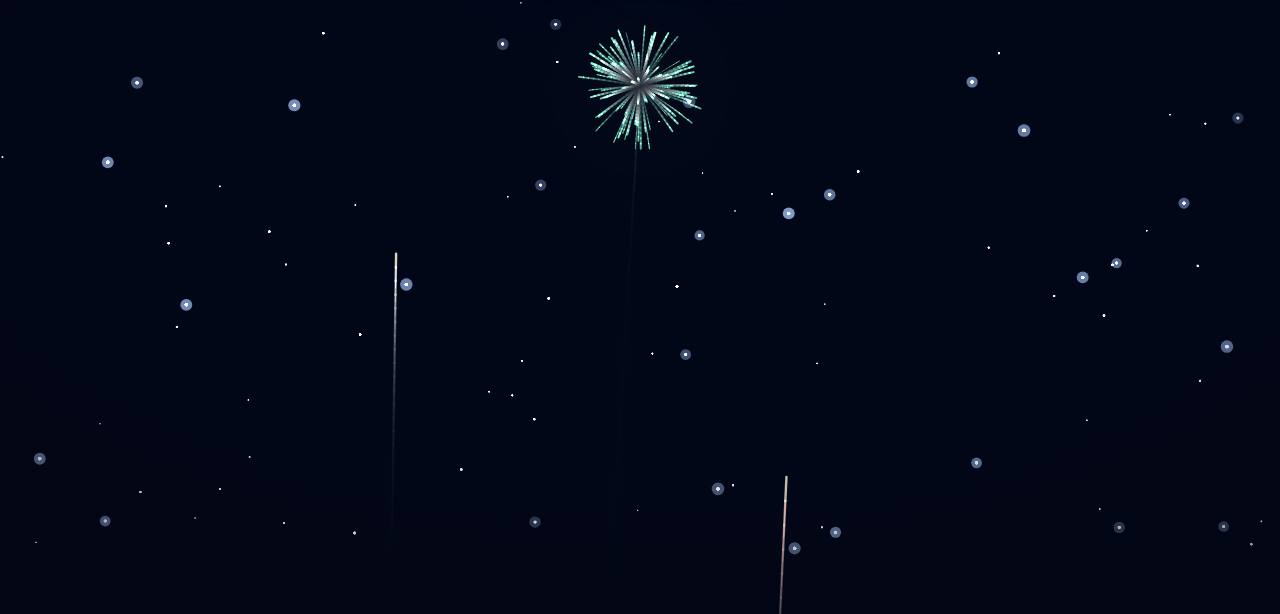
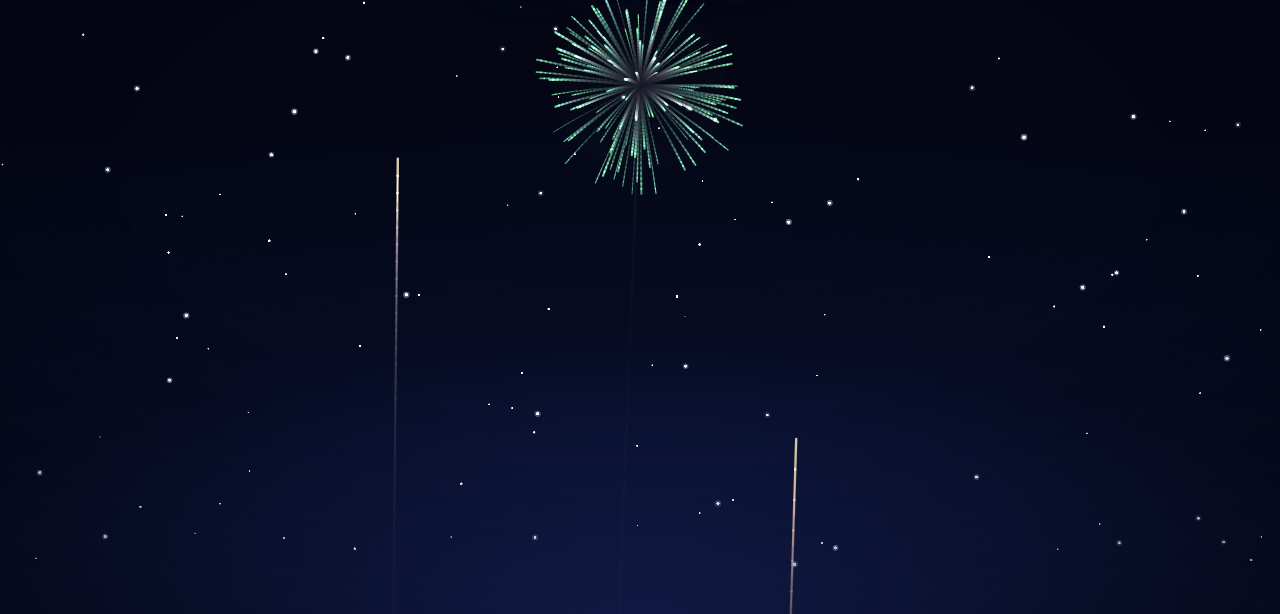
Before and after one commit to mubichmu-crypto/firework, a plain HTML site: page index.html in a window 1280 px wide. Shown: the part 186-800 px from the top of the page. Drawn offline with Linux system fonts and the light colour scheme; animation ran at ten frames a second.

Commit message:
Polish stars, sky gradient and burst density

```diff
--- a/index.html
+++ b/index.html
@@ -68,7 +68,7 @@
   var W = 0, H = 0, DPR = 1;
   var stars = [], rockets = [], sparks = [];
   var MAX_SPARKS = 2600;
-  var PALETTE = ['#ff5f6d','#ff8a3d','#ffd93d','#8affc1','#4ee6ff','#6b8cff','#b46bff','#ff6ec7','#ffffff','#ffb3c7'];
+  var PALETTE = ['#ff5f6d','#ff8a3d','#ffd93d','#8affc1','#4ee6ff','#6b8cff','#b46bff','#ff6ec7','#ffffff','#ffb3c7','#ffe98a'];
   var now = 0;
 
   function rnd(a,b){ return a + Math.random()*(b-a); }
@@ -81,21 +81,20 @@
     canvas.style.width = W + 'px'; canvas.style.height = H + 'px';
     ctx.setTransform(DPR,0,0,DPR,0,0);
     makeStars();
-    ctx.fillStyle = '#05071a';
-    ctx.fillRect(0,0,W,H);
+    ctx.clearRect(0,0,W,H);
   }
 
   function makeStars(){
-    var count = Math.round((W*H)/9000);
-    count = Math.max(70, Math.min(count, 220));
+    var count = Math.round((W*H)/7000);
+    count = Math.max(80, Math.min(count, 260));
     stars = [];
     for(var i=0;i<count;i++){
       stars.push({
         x: Math.random()*W,
-        y: Math.random()*H*0.92,
-        r: rnd(0.5,1.6),
+        y: Math.random()*H*0.94,
+        r: rnd(0.4,1.25),
         p: Math.random()*Math.PI*2,
-        s: rnd(0.6,2.0),
+        s: rnd(0.5,1.8),
         b: rnd(0.35,1)
       });
     }
@@ -106,17 +105,17 @@
     ctx.globalCompositeOperation = 'lighter';
     for(var i=0;i<stars.length;i++){
       var s = stars[i];
-      var a = s.b * (0.45 + 0.55*Math.abs(Math.sin(t*0.001*s.s + s.p)));
+      var a = s.b * (0.5 + 0.5*Math.abs(Math.sin(t*0.001*s.s + s.p)));
+      if(s.r > 1.0){
+        ctx.beginPath();
+        ctx.fillStyle = 'rgba(190,215,255,' + (a*0.09).toFixed(3) + ')';
+        ctx.arc(s.x, s.y, s.r*2.6, 0, 6.2832);
+        ctx.fill();
+      }
       ctx.beginPath();
-      ctx.fillStyle = 'rgba(255,255,255,' + a.toFixed(3) + ')';
+      ctx.fillStyle = 'rgba(255,255,255,' + Math.min(1, a*1.05).toFixed(3) + ')';
       ctx.arc(s.x, s.y, s.r, 0, 6.2832);
       ctx.fill();
-      if(s.r > 1.25){
-        ctx.beginPath();
-        ctx.fillStyle = 'rgba(180,210,255,' + (a*0.16).toFixed(3) + ')';
-        ctx.arc(s.x, s.y, s.r*4, 0, 6.2832);
-        ctx.fill();
-      }
     }
     ctx.restore();
   }
@@ -124,8 +123,8 @@
   function launch(tx, ty){
     if(ty > H*0.72) ty = H*0.72;
     if(ty < H*0.08) ty = H*0.08;
-    var x0 = tx + rnd(-W*0.03, W*0.03);
-    var frames = Math.max(20, Math.round(rnd(28,40)));
+    var x0 = tx + rnd(-W*0.02, W*0.02);
+    var frames = Math.max(16, Math.round(rnd(22,32)));
     rockets.push({
       x: x0, y: H + 8,
       vx: (tx - x0)/frames,
@@ -138,26 +137,26 @@
 
   function burst(x, y, color){
     var style = pick(['ring','burst','burst','double']);
-    var count = style === 'ring' ? 90 : Math.round(rnd(70,120));
+    var count = style === 'ring' ? 110 : Math.round(rnd(95,150));
     if(sparks.length > MAX_SPARKS) sparks.splice(0, sparks.length - MAX_SPARKS + count);
     var c2 = pick(PALETTE);
     for(var i=0;i<count;i++){
       var ang, spd;
       if(style === 'ring'){
-        ang = (i/count)*6.2832 + rnd(-0.02,0.02);
-        spd = rnd(4.2,5.4);
+        ang = (i/count)*6.2832 + rnd(-0.015,0.015);
+        spd = rnd(5.0,6.2);
       }else{
         ang = Math.random()*6.2832;
-        spd = Math.pow(Math.random(), 0.55) * 6.2 + 0.7;
+        spd = Math.pow(Math.random(), 0.5) * 7.0 + 0.8;
       }
       sparks.push({
         x: x, y: y,
         vx: Math.cos(ang)*spd,
         vy: Math.sin(ang)*spd,
-        life: rnd(46, 82),
-        max: 82,
+        life: rnd(52, 92),
+        max: 92,
         color: (style === 'double' && i % 2 === 0) ? c2 : color,
-        w: rnd(1.1, 2.6),
+        w: rnd(1.2, 2.8),
         px: x, py: y
       });
     }
@@ -175,9 +174,12 @@
 
   function step(t){
     now = t;
-    // trail fade
-    ctx.fillStyle = 'rgba(5,7,26,0.19)';
+    // fade trails to transparent so the night-sky gradient stays visible
+    ctx.save();
+    ctx.globalCompositeOperation = 'destination-out';
+    ctx.fillStyle = 'rgba(0,0,0,0.15)';
     ctx.fillRect(0,0,W,H);
+    ctx.restore();
     drawStars(t);
 
     ctx.save();
```
